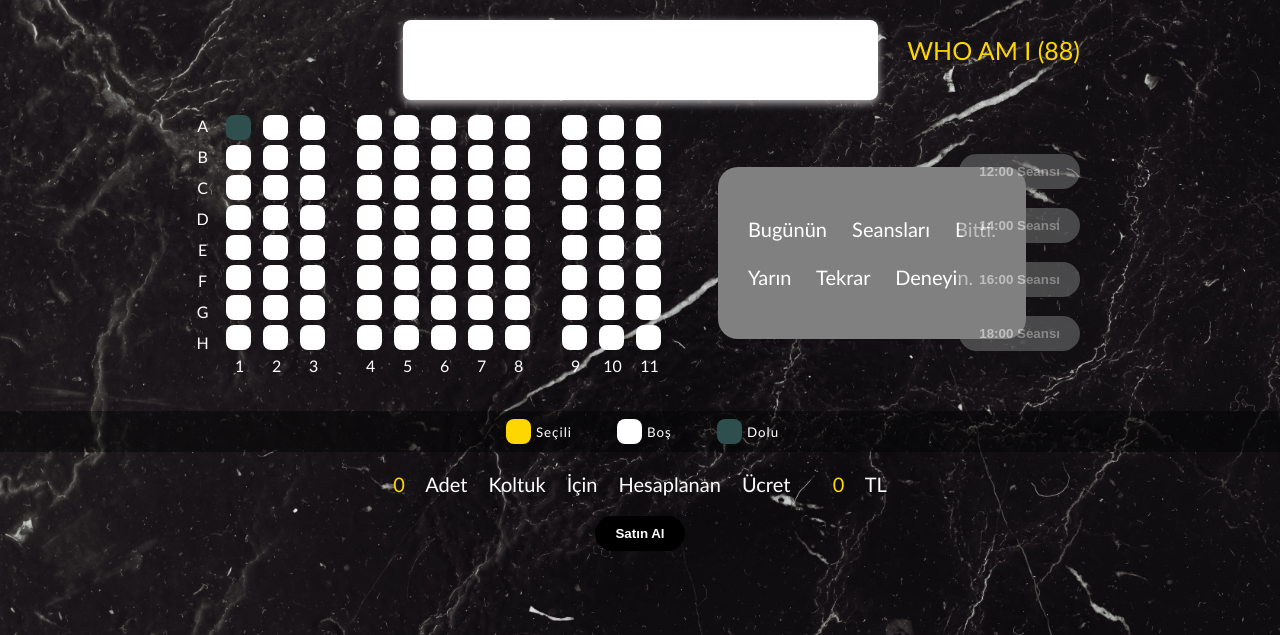
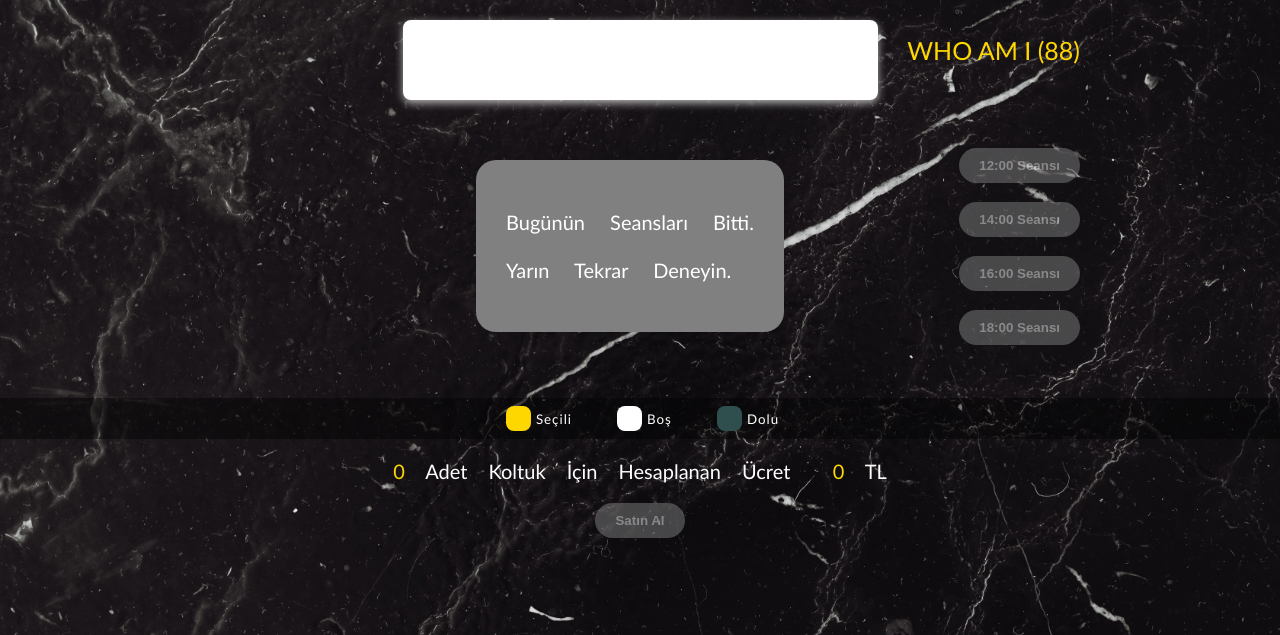
Before and after one commit to umtcngl/Sinema_Bilet_Sat-n_Alma_Sitesi_V0.5, a PHP site: page /Salon2.php in a window 1280 px wide. Shown: the part 49-684 px from the top of the page. Run offline with PHP 8.4, Linux system fonts and the light colour scheme; a user stored in the database is signed in; data comes from the database, SQL or seed files in the repository.

Commit message:
Salonlardaki Seanslara Duruma Göre Tıklanamaz Özellikleri eklendi.

```diff
--- a/Salon1.php
+++ b/Salon1.php
@@ -457,7 +457,6 @@ document.addEventListener("DOMContentLoaded", function () {
                 const seansbittidivi = document.getElementById("seanslarbitti");
                 seansbittidivi.style.display = "block";
 
-                satinalBtn.classList.add('tiklanamazbuton');
             }
         });
     });
@@ -466,6 +465,8 @@ document.addEventListener("DOMContentLoaded", function () {
     if (!tümSeanslarTıklanabilir) {
         const seansbittidivi = document.getElementById("seanslarbitti");
         seansbittidivi.style.display = "block";
+
+        satinalBtn.classList.add('tiklanamazbuton');
     }
 });
 
--- a/Salon2.php
+++ b/Salon2.php
@@ -86,7 +86,7 @@ $currentHour = date("H");
         <div class="altalta filmadicanlandir"><?php echo $filmAdi['filmAdi']." "."(".$koltukSayisi.")";?></div>
     </div>
         <div class="container1">
-            <div id="seans12" style="display:flex">
+            <div id="seans12" style="display:none">
                 <div class="sira">
                     <div class="harfler">A</div>
                     <div class="harfler">B</div>
@@ -455,8 +455,6 @@ document.addEventListener("DOMContentLoaded", function () {
             if (!tümSeanslarTıklanabilir) {
                 const seansbittidivi = document.getElementById("seanslarbitti");
                 seansbittidivi.style.display = "block";
-
-                satinalBtn.classList.add('tiklanamazbuton');
             }
         });
     });
@@ -465,6 +463,8 @@ document.addEventListener("DOMContentLoaded", function () {
     if (!tümSeanslarTıklanabilir) {
         const seansbittidivi = document.getElementById("seanslarbitti");
         seansbittidivi.style.display = "block";
+
+        satinalBtn.classList.add('tiklanamazbuton');
     }
 });
 
--- a/Salon3.php
+++ b/Salon3.php
@@ -86,7 +86,7 @@ $currentHour = date("H");
         <div class="altalta filmadicanlandir"><?php echo $filmAdi['filmAdi']." "."(".$koltukSayisi.")";?></div>
     </div>
         <div class="container1">
-            <div id="seans12" style="display:flex">
+            <div id="seans12" style="display:none">
                 <div class="sira">
                     <div class="harfler">A</div>
                     <div class="harfler">B</div>
@@ -455,8 +455,6 @@ document.addEventListener("DOMContentLoaded", function () {
             if (!tümSeanslarTıklanabilir) {
                 const seansbittidivi = document.getElementById("seanslarbitti");
                 seansbittidivi.style.display = "block";
-
-                satinalBtn.classList.add('tiklanamazbuton');
             }
         });
     });
@@ -465,6 +463,8 @@ document.addEventListener("DOMContentLoaded", function () {
     if (!tümSeanslarTıklanabilir) {
         const seansbittidivi = document.getElementById("seanslarbitti");
         seansbittidivi.style.display = "block";
+
+        satinalBtn.classList.add('tiklanamazbuton');
     }
 });
 
```
Also changed, not shown: Salon4.php (+4 -3 lines).
